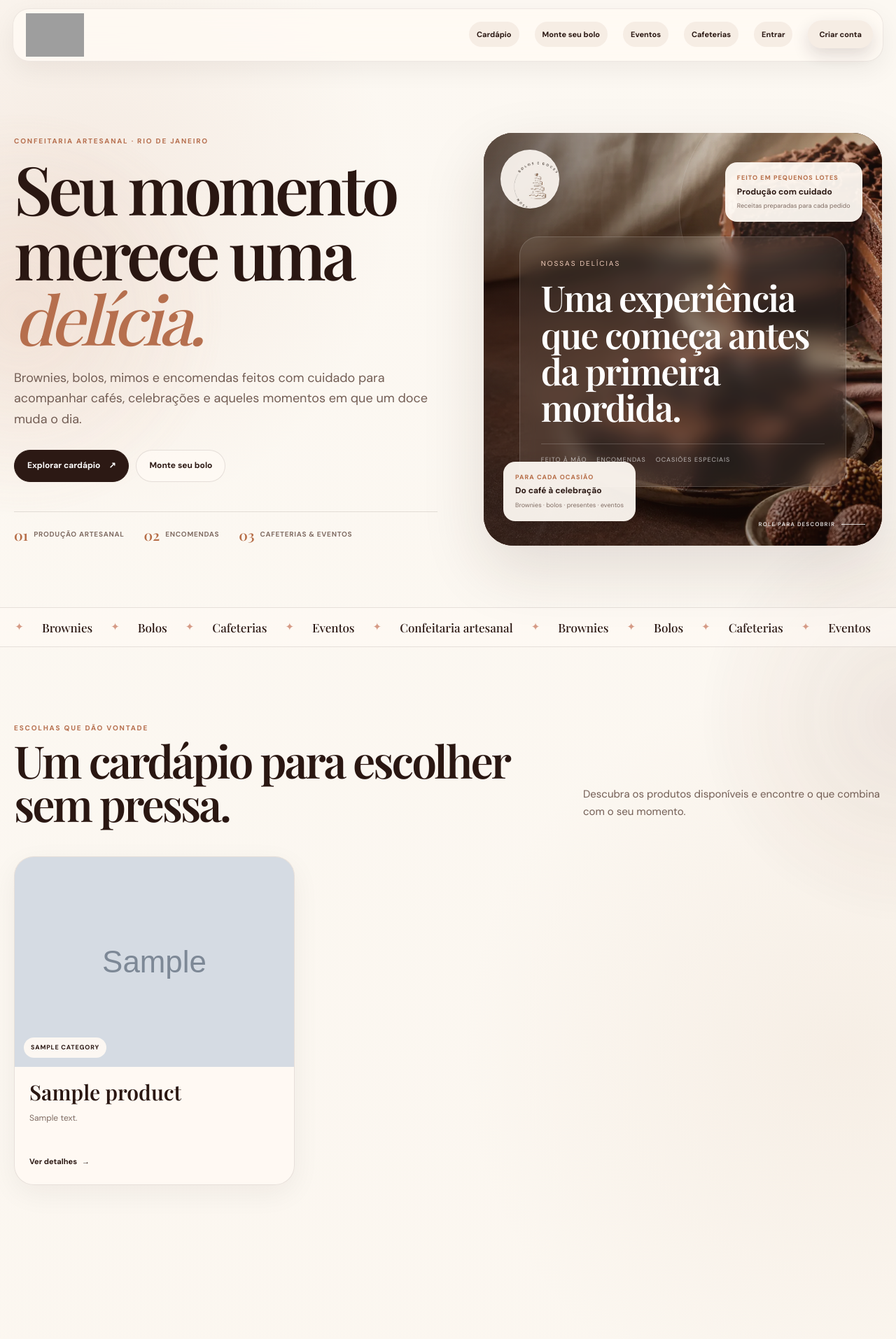
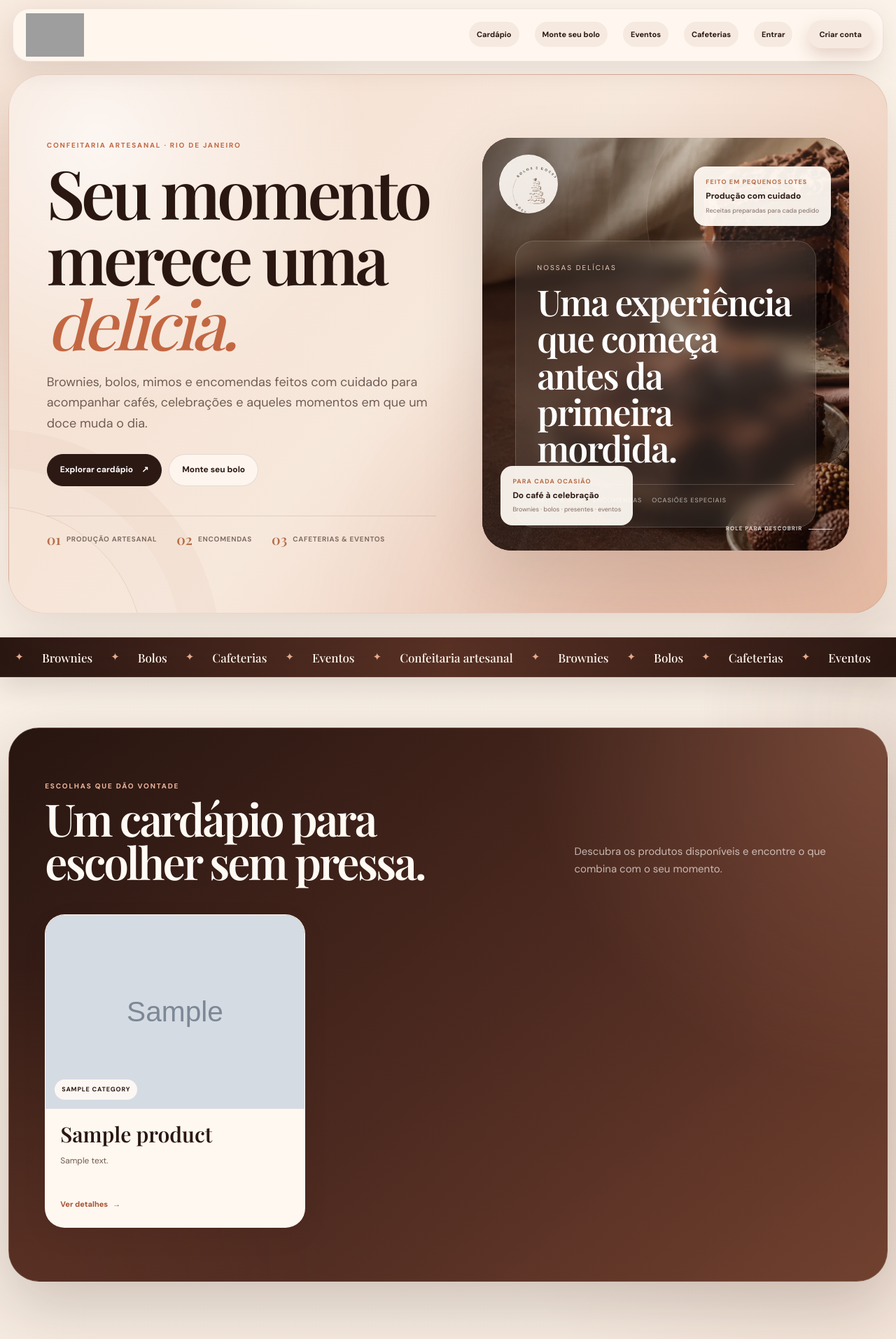
Before and after one commit to GabrielSantanaBR/nossas-delicias-site, a Django app: template templates/store/home.html in a window 1280 px wide. Shown: the top 1914 px of the page at 70% size. Run offline with Django 5.2, Linux system fonts and the light colour scheme; the template is opened without the code that fills it: most values are stand-ins (such as "Sample title", 1, 10 or a date in 2020); grey boxes marked "Sample" are stand-in pictures; parts of the project's set-up code (start-up, migrations or seed data) failed here and were passed over; grey boxes are pictures that could not be loaded.

Commit message:
fix: enrich storefront and harden transactions (#6)
Add reliable catalogue images, a warmer navigable storefront, reconnect-resistant chat limiting, and Mercado Pago verification coverage.

```diff
--- a/static/app.js
+++ b/static/app.js
@@ -11,6 +11,17 @@
   const navToggle = document.querySelector('[data-nav-toggle]');
   const clamp = (value, min, max) => Math.min(Math.max(value, min), max);
   const normalizePath = (path) => path.replace(/\/+$/, '') || '/';
+
+  document.querySelectorAll('img[data-fallback-src]').forEach((image) => {
+    const fallback = image.dataset.fallbackSrc;
+    if (!fallback) return;
+    image.addEventListener('error', () => {
+      const fallbackUrl = new URL(fallback, window.location.origin).href;
+      if (image.src === fallbackUrl) return;
+      image.src = fallbackUrl;
+      image.classList.add('is-fallback-visual');
+    }, { once: true });
+  });
 
   if (navToggle && nav) {
     const closeNav = () => {
--- a/static/site.css
+++ b/static/site.css
@@ -1,23 +1,23 @@
 /* Nossas Delícias — canonical public surface.
    One small layer for brand tokens and stable interaction; structural rules remain in platform.css. */
 :root {
-  --nd-cream: #fbf6ef;
-  --nd-paper: #fffaf4;
+  --nd-cream: #f4e7dc;
+  --nd-paper: #fff8f0;
   --nd-cocoa: #2a1712;
   --nd-cocoa-soft: #4c3027;
-  --nd-caramel: #b66f4e;
-  --nd-rose: #a88471;
+  --nd-caramel: #c36742;
+  --nd-rose: #c4867b;
   --nd-line: rgba(42, 23, 18, .11);
-  --nd-shadow: 0 24px 70px rgba(42, 23, 18, .10);
+  --nd-shadow: 0 24px 70px rgba(42, 23, 18, .14);
   --nd-ease: cubic-bezier(.22, .72, .2, 1);
 }
 
 html { scroll-padding-top: 108px; }
 body {
   background:
-    radial-gradient(circle at 8% 5%, rgba(190,132,104,.12), transparent 29rem),
-    radial-gradient(circle at 94% 26%, rgba(208,177,150,.12), transparent 34rem),
-    linear-gradient(180deg, #fcf8f2 0%, var(--nd-cream) 50%, #f7efe6 100%);
+    radial-gradient(circle at 8% 5%, rgba(197,103,66,.19), transparent 29rem),
+    radial-gradient(circle at 94% 26%, rgba(170,92,74,.16), transparent 34rem),
+    linear-gradient(180deg, #fbf3e9 0%, var(--nd-cream) 50%, #efddd0 100%);
   color: var(--nd-cocoa);
   font-family: "DM Sans", system-ui, sans-serif;
   -webkit-font-smoothing: antialiased;
@@ -30,8 +30,8 @@ body {
   padding: 6px 14px 6px 18px;
   border: 1px solid rgba(42,23,18,.08);
   border-radius: 24px;
-  background: rgba(255,250,244,.80);
-  box-shadow: 0 12px 36px rgba(42,23,18,.06);
+  background: rgba(255,248,240,.91);
+  box-shadow: 0 12px 36px rgba(42,23,18,.09);
   backdrop-filter: blur(18px) saturate(1.18);
   -webkit-backdrop-filter: blur(18px) saturate(1.18);
 }
@@ -57,10 +57,26 @@ body {
   background: rgba(167,119,94,.10);
   transform: translateY(-1px);
 }
-.site-nav .nav-cta { background: var(--nd-cocoa); color: #fffaf6; box-shadow: 0 10px 24px rgba(42,23,18,.14); }
-.site-nav .nav-cta:hover { background: #4c2b21; color: #fff; }
+.site-nav .nav-cta { background: var(--nd-caramel); color: #fffaf6; box-shadow: 0 10px 24px rgba(123,55,34,.20); }
+.site-nav .nav-cta:hover { background: #9e492c; color: #fff; }
 
-.hero-stage { padding-top: clamp(70px, 8vw, 112px); }
+.hero-stage {
+  position: relative;
+  width: min(calc(100% - 24px), 1400px);
+  min-height: calc(100vh - 118px);
+  margin: 18px auto 34px;
+  padding: clamp(64px, 7vw, 100px) clamp(28px, 4.2vw, 66px);
+  overflow: hidden;
+  border: 1px solid rgba(126,63,41,.12);
+  border-radius: 52px;
+  background:
+    radial-gradient(circle at 10% 12%, rgba(255,255,255,.72), transparent 24rem),
+    radial-gradient(circle at 72% 105%, rgba(161,75,51,.16), transparent 30rem),
+    linear-gradient(130deg, #f4ddcd 0%, #f7e8dc 48%, #e8bea7 100%);
+  box-shadow: 0 28px 80px rgba(86,43,29,.12);
+}
+.hero-stage::after { content: ""; position: absolute; z-index: 0; width: 420px; height: 420px; left: -230px; bottom: -270px; border: 1px solid rgba(128,62,41,.13); border-radius: 50%; box-shadow: 0 0 0 55px rgba(255,255,255,.13), 0 0 0 110px rgba(128,62,41,.035); pointer-events: none; }
+.hero-copy, .hero-visual { position: relative; z-index: 1; }
 .hero-copy h1, .section-heading h2, .story-intro h2, .final-cta h2, .page-intro h1,
 .platform-title, .finance-title, .note-title, .auth-card h1 {
   font-family: "Playfair Display", Georgia, serif;
@@ -87,9 +103,10 @@ body {
 .portfolio-media img { transform: scale(1.02); }
 .portfolio-card:hover .portfolio-media img { transform: scale(1.045); }
 
-.public-process-card, .service-card { background: rgba(255,250,244,.88); }
+.public-process-card, .service-card { background: rgba(255,248,240,.94); }
 .eyebrow { color: var(--nd-caramel); }
-.marquee-strip { background: rgba(255,250,244,.58); border-color: var(--nd-line); }
+.marquee-strip { background: linear-gradient(90deg, #2a1712, #593125, #2a1712); border-color: rgba(255,255,255,.08); color: #fff8f0; box-shadow: 0 15px 38px rgba(42,23,18,.13); }
+.marquee-strip i { color: #e7aa8c; }
 .final-cta { box-shadow: 0 34px 90px rgba(42,23,18,.16); }
 .messages .message { box-shadow: 0 10px 30px rgba(42,23,18,.05); }
 
@@ -102,6 +119,28 @@ body {
 .hero-brand-seal img { width: 104px; height: 104px; max-width: none; object-fit: contain; }
 .hero-scroll-cue { position: absolute; z-index: 2; right: 24px; bottom: 24px; display: flex; align-items: center; gap: 9px; color: rgba(255,255,255,.78); font-size: 8px; font-weight: 800; letter-spacing: .13em; text-transform: uppercase; }
 .hero-scroll-cue i { width: 34px; height: 1px; background: currentColor; }
+
+.featured-section {
+  width: min(calc(100% - 24px), 1400px);
+  margin: 72px auto;
+  padding: clamp(58px, 6vw, 88px) clamp(20px, 4vw, 58px);
+  overflow: hidden;
+  border: 1px solid rgba(255,255,255,.12);
+  border-radius: 44px;
+  background:
+    radial-gradient(circle at 100% 0, rgba(226,153,119,.28), transparent 32rem),
+    radial-gradient(circle at 0 100%, rgba(174,92,64,.20), transparent 28rem),
+    linear-gradient(140deg, #271510 0%, #4f2b21 58%, #71412f 100%);
+  box-shadow: 0 32px 90px rgba(42,23,18,.20);
+  color: #fffaf4;
+}
+.featured-section .section-heading > p { color: rgba(255,250,244,.68); }
+.featured-section .eyebrow { color: #efb89d; }
+.featured-product { background: #fff8f0; color: var(--nd-cocoa); border-color: rgba(255,255,255,.18); }
+.featured-content p { color: #725d54; }
+.featured-content a { color: #a84f31; }
+.featured-media { background: #c89275; }
+.featured-media img.is-fallback-visual, .product > img.is-fallback-visual { filter: saturate(1.04) contrast(1.02); }
 
 .portfolio-shell, .public-process { width: min(calc(100% - 40px), 1320px); margin: 0 auto; padding: 110px 0; }
 .portfolio-heading { display: grid; grid-template-columns: minmax(0, 1fr) minmax(280px, .48fr); gap: 48px; align-items: end; margin-bottom: 44px; }
--- a/store/management/commands/seed_nossas_delicias_demo.py
+++ b/store/management/commands/seed_nossas_delicias_demo.py
@@ -107,7 +107,9 @@ class Command(BaseCommand):
                 slug=slug,
                 defaults={
                     'category': cats[cat], 'name': name, 'description': desc,
-                    'image': f'products/demo/{slug}.jpg', 'active': True, 'featured': i < 6,
+                    # Showcase images are selected locally by product type until
+                    # the team uploads the final photography in management.
+                    'image': '', 'active': True, 'featured': i < 6,
                     'sell_retail': True, 'sell_cafe': True, 'sell_event': False,
                     'min_quantity': 1, 'lead_time_days': 7, 'stock_limit': 500, 'sort_order': i,
                 },
--- a/store/templatetags/store_tags.py
+++ b/store/templatetags/store_tags.py
@@ -8,18 +8,29 @@ register=template.Library()
 
 
 def _product_fallback_filename(product):
-    slug = getattr(product, 'slug', '') or ''
-    category = getattr(getattr(product, 'category', None), 'slug', '') or ''
+    slug = (getattr(product, 'slug', '') or '').lower()
+    category = (getattr(getattr(product, 'category', None), 'slug', '') or '').lower()
+    name = (getattr(product, 'name', '') or '').lower()
+    search_key = f'{slug} {category} {name}'
+
     if slug == 'bolo-personalizado-monte-o-seu':
         filename = 'bolo-personalizado.webp'
-    elif 'brigadeiro' in slug or 'brigadeiro' in category:
-        filename = 'brigadeiros-gourmet.webp'
-    elif 'banoffee' in slug or 'torta' in category:
+    elif 'banoffee' in search_key:
         filename = 'banoffee-brownies.webp'
-    elif 'brownie' in slug or 'brownie' in category:
-        filename = 'confeitaria-hero.webp'
+    elif any(term in search_key for term in ('camafeu', 'bem-casado', 'evento')):
+        filename = 'catalog/event-sweets.webp'
+    elif any(term in search_key for term in ('caixa', 'presente', 'kit', 'nd-cx')):
+        filename = 'catalog/gift-box.webp'
+    elif 'brownie' in search_key or 'nd-br' in search_key:
+        filename = 'catalog/brownie-stack.webp' if any(
+            term in search_key for term in ('recheado', 'brigadeiro', 'ninho', 'doce-de-leite', 'doce de leite')
+        ) else 'catalog/brownie-classic.webp'
+    elif 'brigadeiro' in search_key:
+        filename = 'catalog/brigadeiro.webp'
+    elif any(term in search_key for term in ('fatia', 'bolo', 'torta')):
+        filename = 'catalog/cake-slice.webp'
     else:
-        filename = 'confeitaria-hero.webp'
+        filename = 'catalog/brownie-box.webp'
     return filename
 
 
@@ -32,6 +43,11 @@ def product_fallback_visual(product):
 def product_visual(product):
     """Return an uploaded image when available and a local, reliable showcase otherwise."""
     if product and product.image:
+        image_name = (getattr(product.image, 'name', '') or '').lstrip('/')
+        # The demo catalogue used symbolic paths before real showcase assets
+        # existed. Never emit those known-broken media URLs in production.
+        if image_name.startswith('products/demo/'):
+            return product_fallback_visual(product)
         try:
             return product.image.url
         except (ValueError, AttributeError):
--- a/templates/store/account.html
+++ b/templates/store/account.html
@@ -1,4 +1,5 @@
 {% extends 'base.html' %}
+{% load store_tags %}
 {% block title %}Minha conta | Nossas Delícias{% endblock %}
 {% block content %}
 <section class="page-intro" data-reveal>
@@ -15,7 +16,7 @@
     </article>
     <article class="panel" data-reveal>
       <div class="section-head compact"><div><span class="eyebrow">Seus atalhos</span><h2>Favoritos</h2></div><a class="cta-secondary" href="{% url 'catalog' %}">Explorar cardápio</a></div>
-      <div class="favorite-list">{% for product in favorites %}<div class="favorite-row">{% if product.image %}<img src="{{ product.image.url }}" alt="{{ product.name }}" loading="lazy">{% else %}<span>{{ product.name|slice:':1' }}</span>{% endif %}<div><b>{{ product.name }}</b><small>{{ product.category.name }}</small></div><form method="post" action="{% url 'favorite_toggle' product.id %}">{% csrf_token %}<button type="submit">Remover</button></form></div>{% empty %}<p class="muted">Marque os doces que quer encontrar mais rápido depois.</p>{% endfor %}</div>
+      <div class="favorite-list">{% for product in favorites %}<div class="favorite-row">{% product_visual product as visual %}{% product_fallback_visual product as fallback_visual %}<img src="{{ visual }}" data-fallback-src="{{ fallback_visual }}" alt="{{ product.name }}" loading="lazy" decoding="async"><div><b>{{ product.name }}</b><small>{{ product.category.name }}</small></div><form method="post" action="{% url 'favorite_toggle' product.id %}">{% csrf_token %}<button type="submit">Remover</button></form></div>{% empty %}<p class="muted">Marque os doces que quer encontrar mais rápido depois.</p>{% endfor %}</div>
     </article>
     {% if event_quotes %}<article class="panel" data-reveal><span class="eyebrow">Eventos</span><h2>Orçamentos recentes</h2>{% for quote in event_quotes %}<a class="quote-card quote-link" href="{% url 'event_quote_detail' quote.public_id %}"><b>#{{ quote.public_id|stringformat:'s'|slice:':8'|upper }}</b><p>{{ quote.get_event_type_display }} · {{ quote.event_date|date:'d/m/Y' }}</p><small>{{ quote.get_status_display }} · abrir detalhes</small></a>{% endfor %}</article>{% endif %}
   </div>
--- a/templates/store/home.html
+++ b/templates/store/home.html
@@ -49,10 +49,10 @@
 <section class="portfolio-shell" id="portfolio">
   <div class="portfolio-heading" data-reveal><div><span class="eyebrow">Nosso trabalho</span><h2>Do balcão do café à mesa da festa.</h2></div><p>Um pouco do universo da Nossas Delícias: receitas para o dia a dia, fornecimento para parceiros e produções pensadas para ocasiões especiais.</p></div>
   <div class="portfolio-grid">
-    <article class="portfolio-card" data-reveal><div class="portfolio-media"><img src="{% static 'images/showcase/confeitaria-hero.webp' %}" alt="Brownies e doces artesanais" loading="lazy" decoding="async"></div><div class="portfolio-copy"><span>Brownies & doces</span><h3>Textura, chocolate e acabamento.</h3><p>Produção artesanal para pedidos individuais, caixas e vitrines parceiras.</p></div></article>
-    <article class="portfolio-card small" data-reveal><div class="portfolio-media"><img src="{% static 'images/showcase/bolo-personalizado.webp' %}" alt="Bolo personalizado com decoração floral" loading="lazy" decoding="async"></div><div class="portfolio-copy"><span>Bolos</span><h3>Para celebrar do seu jeito.</h3><p>Encomendas pensadas para aniversários, encontros e momentos especiais.</p></div></article>
-    <article class="portfolio-card small" data-reveal><div class="portfolio-media"><img src="{% static 'images/showcase/brigadeiros-gourmet.webp' %}" alt="Seleção de brigadeiros gourmet" loading="lazy" decoding="async"></div><div class="portfolio-copy"><span>Cafeterias</span><h3>Doces que entram na rotina do café.</h3><p>Fornecimento recorrente para parceiros, com produtos e condições próprias para o canal.</p></div></article>
-    <article class="portfolio-card wide" data-reveal><div class="portfolio-media"><img src="{% static 'images/showcase/banoffee-brownies.webp' %}" alt="Banoffee e brownies para eventos" loading="lazy" decoding="async"></div><div class="portfolio-copy"><span>Eventos</span><h3>Uma mesa que também faz parte da memória.</h3><p>Quantidades, apresentação e combinações adaptadas à ocasião, do aniversário ao evento corporativo.</p></div></article>
+    <article class="portfolio-card" data-reveal><div class="portfolio-media"><img src="{% static 'images/showcase/catalog/brownie-stack.webp' %}" alt="Brownies de chocolate em apresentação artesanal" loading="lazy" decoding="async"></div><div class="portfolio-copy"><span>Brownies & doces</span><h3>Textura, chocolate e acabamento.</h3><p>Produção artesanal para pedidos individuais, caixas e vitrines parceiras.</p></div></article>
+    <article class="portfolio-card small" data-reveal><div class="portfolio-media"><img src="{% static 'images/showcase/catalog/cake-slice.webp' %}" alt="Fatia de bolo de chocolate decorada" loading="lazy" decoding="async"></div><div class="portfolio-copy"><span>Bolos</span><h3>Para celebrar do seu jeito.</h3><p>Encomendas pensadas para aniversários, encontros e momentos especiais.</p></div></article>
+    <article class="portfolio-card small" data-reveal><div class="portfolio-media"><img src="{% static 'images/showcase/catalog/brigadeiro.webp' %}" alt="Seleção de brigadeiros em forminhas" loading="lazy" decoding="async"></div><div class="portfolio-copy"><span>Cafeterias</span><h3>Doces que entram na rotina do café.</h3><p>Fornecimento recorrente para parceiros, com produtos e condições próprias para o canal.</p></div></article>
+    <article class="portfolio-card wide" data-reveal><div class="portfolio-media"><img src="{% static 'images/showcase/catalog/event-sweets.webp' %}" alt="Mesa de doces preparada para evento" loading="lazy" decoding="async"></div><div class="portfolio-copy"><span>Eventos</span><h3>Uma mesa que também faz parte da memória.</h3><p>Quantidades, apresentação e combinações adaptadas à ocasião, do aniversário ao evento corporativo.</p></div></article>
   </div>
 </section>
 
```
Also changed, not shown: other parts of static/site.css (+66 -4 lines), static/images/showcase/catalog/SOURCES.md (added, +18 -0 lines), store/consumers.py (+48 -7 lines), store/tests.py (+59 -0 lines), store/tests_chat_security.py (added, +38 -0 lines), store/tests_visual.py (+34 -0 lines), static/images/showcase/catalog/brigadeiro.webp (added), static/images/showcase/catalog/brownie-box.webp (added), static/images/showcase/catalog/brownie-classic.webp (added), static/images/showcase/catalog/brownie-stack.webp (added), static/images/showcase/catalog/cake-slice.webp (added), static/images/showcase/catalog/event-sweets.webp (added), static/images/showcase/catalog/gift-box.webp (added).
